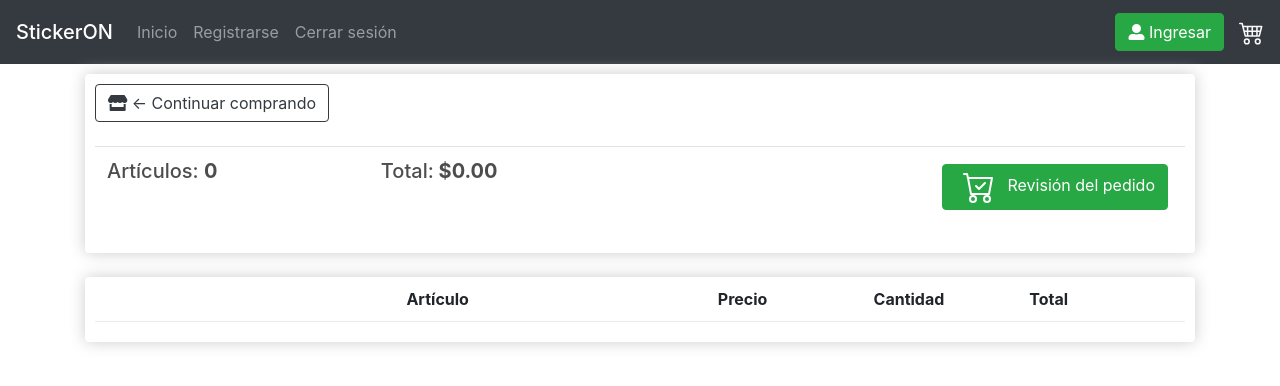
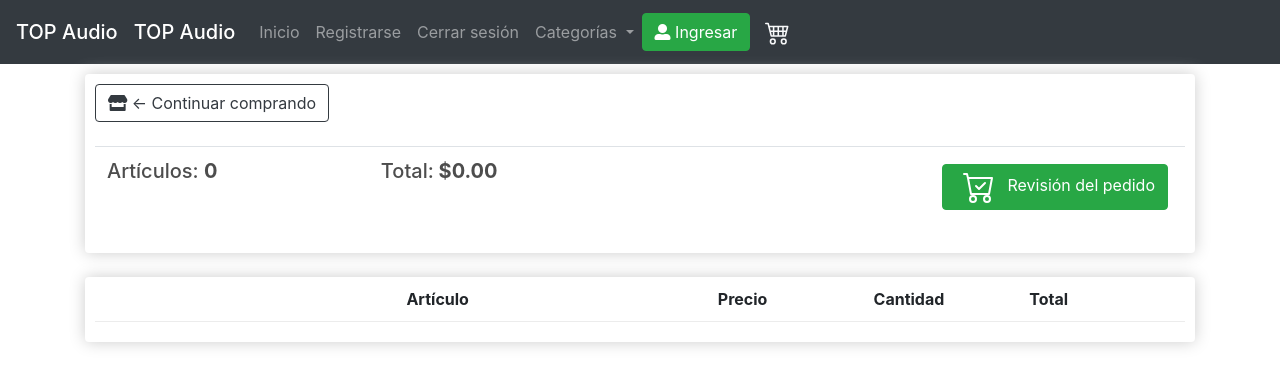
Before and after one commit to diego3008/stickeron-oop, a Django app: page /carrito/ in a window 1280 px wide. Shown: the top 386 px of the page. Run offline with Django 3.2, Linux system fonts and the light colour scheme; lists and menus that the app fills with data are empty; some libraries are stand-ins or nearby versions.

Commit message:
ultimas modificaciones

```diff
--- a/tienda/templates/tienda/main.html
+++ b/tienda/templates/tienda/main.html
@@ -14,13 +14,14 @@
 <body>
 
   <nav class="navbar navbar-expand-lg navbar-dark bg-dark">
-        <span class="navbar-brand mb-0 h1">StickerON</span>
+    <span class="navbar-brand mb-0 h1">TOP Audio</span>
+    <span class="navbar-brand mb-0 h1">TOP Audio</span>
     <button class="navbar-toggler" type="button" data-toggle="collapse" data-target="#navbarSupportedContent" aria-controls="navbarSupportedContent" aria-expanded="false" aria-label="Toggle navigation">
       <span class="navbar-toggler-icon"></span>
     </button>
 
-        <div class="collapse navbar-collapse" id="navbarSupportedContent">
-          <ul class="navbar-nav mr-auto">
+    <div class="collapse navbar-collapse" id="navbarNavDropdown">
+      <ul class="navbar-nav">
         <li class="nav-item">
               <a class="nav-link" href="{% url 'tienda' %}">Inicio</a>
             </li>
@@ -29,6 +30,16 @@
             </li>
             <li>
               <a href="{% url 'logout' %}" class="nav-link">Cerrar sesión</a>
+            </li>
+        <li class="nav-item dropdown">
+          <a class="nav-link dropdown-toggle" href="#" id="navbarDropdownMenuLink" role="button" data-toggle="dropdown" aria-expanded="false">
+            Categorías
+          </a>
+          <div class="dropdown-menu" aria-labelledby="navbarDropdownMenuLink">
+            <a class="dropdown-item" href="#">Audio</a>
+            <a class="dropdown-item" href="#">Iluminación</a>
+            <a class="dropdown-item" href="#">Auto</a>
+          </div>
         </li>
       </ul>
       <div class="form-inline my-2 my-lg-0">
@@ -41,6 +52,8 @@
      </div>
     </div>
   </nav>
+
+
 
     <div class="container">
         {% block content %}
--- a/tienda/templates/tienda/tienda.html
+++ b/tienda/templates/tienda/tienda.html
@@ -1,12 +1,13 @@
 {% extends "tienda/main.html" %}
 {% load static %}
 
-{% block title %} StickerON|Tienda {% endblock %}
+{% block title %} TOP Audio|Tienda {% endblock %}
 
 {% block content %}
-
+	<h1>Equipo de iluminación</h1>
     <div class="row">
 		{% for producto in productos %}
+			{% if producto.id == 22 %}
 				<div class="col-lg-4">
 					<img class="thumbnail" src="{{producto.imagenURL}}">
 					<div class="box-element product">
@@ -24,6 +25,7 @@
 						<h4 style="display: inline-block;"><strong>Precio: ${{producto.precio|floatformat:2}}</strong></h4>
 					</div>
 				</div>
+			{% endif %}
 		{% endfor %}
 	</div>
 
```
Also changed, not shown: db.sqlite3, static/imagenes/caricauras.jpeg (deleted), static/imagenes/harrypotter.jpeg (deleted), static/imagenes/spiderman.jpeg (deleted), static/imagenes/stickers.jpeg (deleted), static/imagenes/stickers2.jpeg (deleted), static/imagenes/terror.jpeg (deleted). Lines whose indentation alone changed are shown as unchanged.
